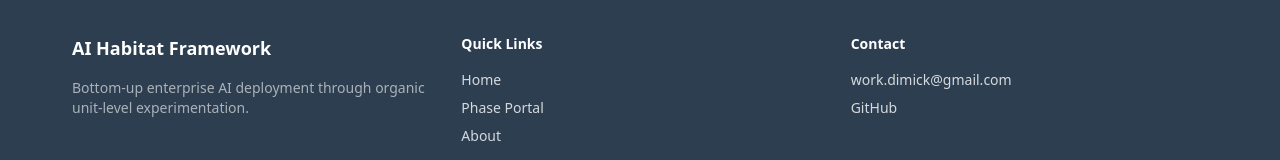
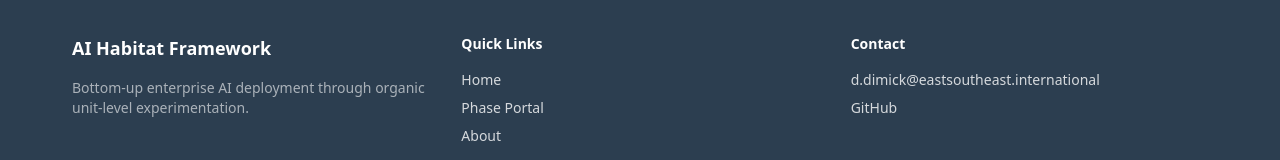
Before and after one commit to deepdmk/enterprise-ai-case-study, a Next.js app in the folder website/: page /enterprise-ai-case-study/about in a window 1280 px wide. Shown: the part 2952-3112 px from the top of the page. Built offline with nearby package versions, Linux system fonts and the light colour scheme.

Commit message:
Update contact email, GitHub links, and fix About page photo
- Change email to d.dimick@eastsoutheast.international across all files
- Point all GitHub links to deepdmk/enterprise-ai-case-study
- Fix About page headshot by removing double basePath from Image src

```diff
--- a/website/app/about/page.tsx
+++ b/website/app/about/page.tsx
@@ -2,7 +2,6 @@ import Image from "next/image";
 import { Container } from "@/components/layout/Container";
 import { PageHeader } from "@/components/layout/PageHeader";
 import { SITE_CONFIG } from "@/lib/constants";
-import { getAssetPath } from "@/lib/assets";
 import {
   Mail,
   Github,
@@ -127,7 +126,7 @@ export default function AboutPage() {
               <div className="md:col-span-1">
                 <div className="relative w-full aspect-square rounded-lg overflow-hidden">
                   <Image
-                    src={getAssetPath("/images/daniel-dimick-headshot.jpg")}
+                    src="/images/daniel-dimick-headshot.jpg"
                     alt="Daniel Dimick"
                     fill
                     className="object-cover"
@@ -165,7 +164,7 @@ export default function AboutPage() {
                     <span className="text-base font-medium">LinkedIn</span>
                   </a>
                   <a
-                    href="https://github.com/emergent-enterprise-ai"
+                    href="https://github.com/deepdmk/enterprise-ai-case-study"
                     target="_blank"
                     rel="noopener noreferrer"
                     className="inline-flex items-center gap-2 text-navy hover:text-teal transition-colors"
@@ -200,7 +199,7 @@ export default function AboutPage() {
                 <span>Review the Phases</span>
               </a>
               <a
-                href="https://github.com/emergent-enterprise-ai"
+                href="https://github.com/deepdmk/enterprise-ai-case-study"
                 target="_blank"
                 rel="noopener noreferrer"
                 className="inline-flex items-center justify-center gap-2 px-8 py-4 bg-teal/20 text-white border border-white/20 font-medium rounded-md hover:bg-teal/30 transition-colors"
--- a/website/app/page.tsx
+++ b/website/app/page.tsx
@@ -82,7 +82,7 @@ export default function HomePage() {
                   <span className="text-base font-medium">LinkedIn</span>
                 </a>
                 <a
-                  href="https://github.com/emergent-enterprise-ai"
+                  href="https://github.com/deepdmk/enterprise-ai-case-study"
                   target="_blank"
                   rel="noopener noreferrer"
                   className="inline-flex items-center gap-2 text-white/80 hover:text-teal transition-colors"
@@ -91,7 +91,7 @@ export default function HomePage() {
                   <span className="text-base font-medium">GitHub</span>
                 </a>
                 <a
-                  href="mailto:work.dimick@gmail.com"
+                  href="mailto:d.dimick@eastsoutheast.international"
                   className="inline-flex items-center gap-2 text-white/80 hover:text-teal transition-colors"
                 >
                   <Mail className="w-5 h-5" />
--- a/website/lib/constants.ts
+++ b/website/lib/constants.ts
@@ -1,10 +1,10 @@
 export const SITE_CONFIG = {
   title: "Emergent Enterprise AI",
   description: "A complete implementation demonstrating bottom-up AI emergence for enterprise funder intelligence",
-  email: "work.dimick@gmail.com",
+  email: "d.dimick@eastsoutheast.international",
   author: "Chris Dimick",
   linkedin: "https://www.linkedin.com/in/dpdimick",
-  github: "https://github.com/emergent-enterprise-ai",
+  github: "https://github.com/deepdmk/enterprise-ai-case-study",
 } as const;
 
 export const PHASES = [
```
Also changed, not shown: 1 other file (tests, documents, lock files or other folders).
